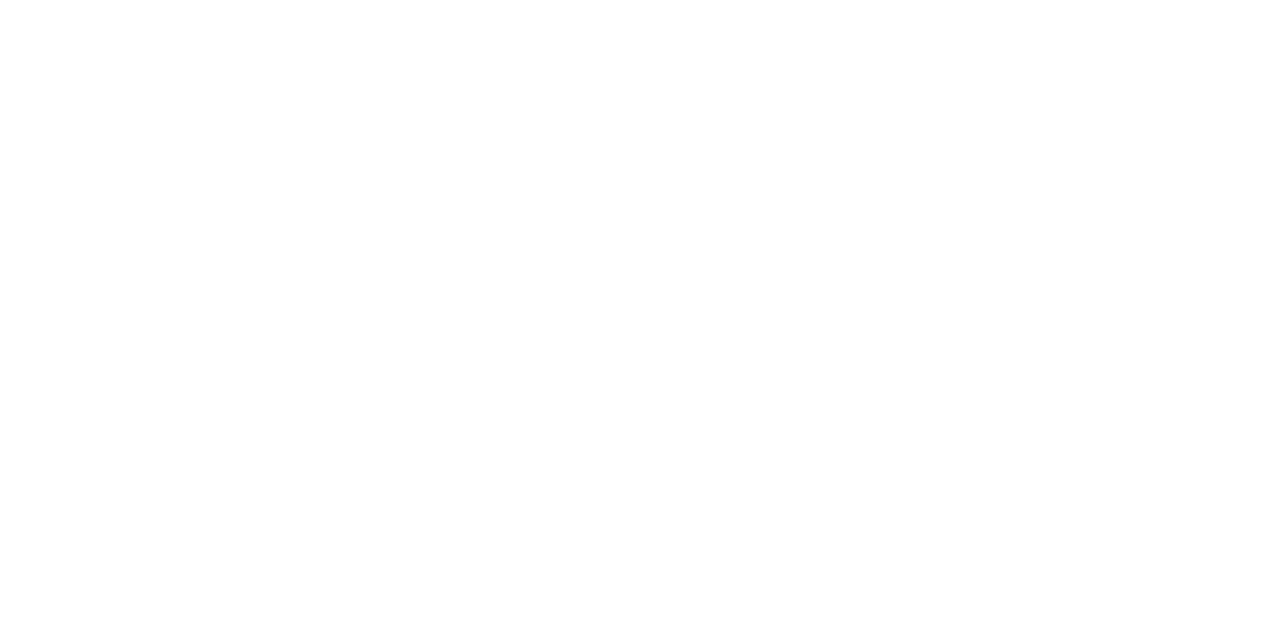
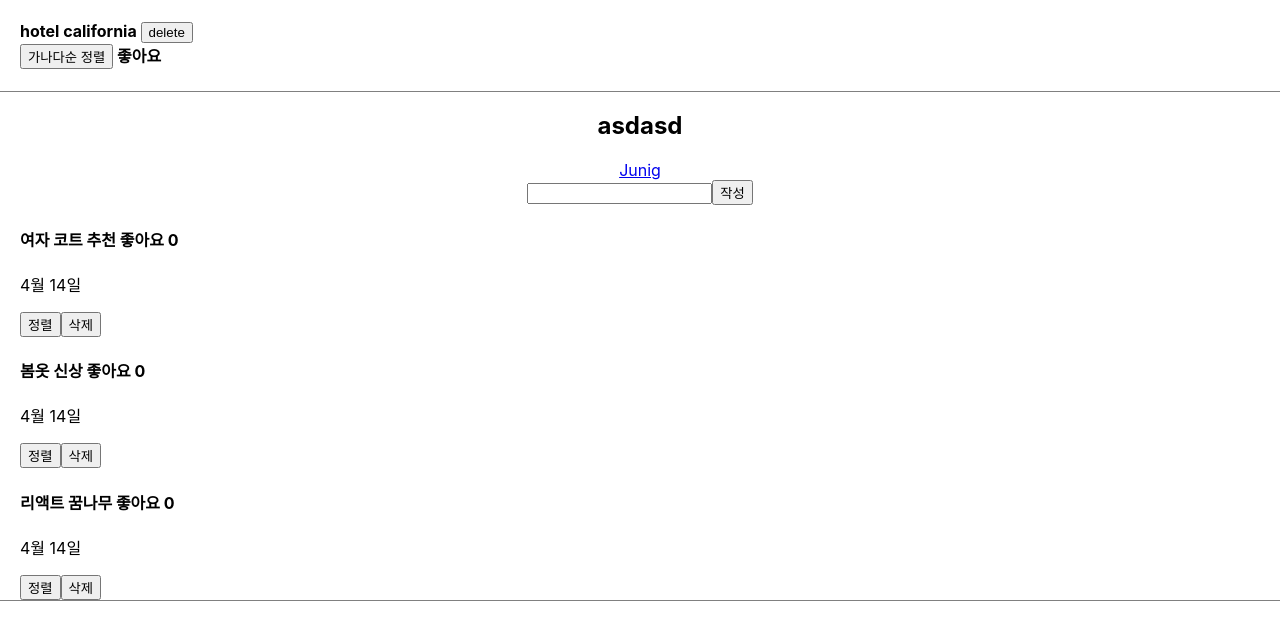
Before and after one commit to yoonseopkim/HSACreactStudy2024, a React (Create React App) app: page /Junig in a window 1280 px wide. Shown: the top 640 px of the page. Built offline with nearby package versions, Linux system fonts and the light colour scheme.

Commit message:
커밋메시지

```diff
--- a/package.json
+++ b/package.json
@@ -8,6 +8,7 @@
     "@testing-library/user-event": "^13.5.0",
     "react": "^18.2.0",
     "react-dom": "^18.2.0",
+    "react-router-dom": "^6.22.3",
     "react-scripts": "5.0.1",
     "web-vitals": "^2.1.4"
   },
--- a/src/App.js
+++ b/src/App.js
@@ -1,12 +1,45 @@
-import logo from './logo.svg';
+// import Junig from "./Junig"
+// import Home from "./Home"
+// import Counter from "./Counter"
+// import Input from "./Input";
+// import Input2 from "./Input2";
+// import UserList from "./UserList";
+import Junig from "./Junig";
 import './App.css';
+import React from "react";
+import {Routes, Route, Link} from "react-router-dom";
 
 function App() {
-  return (
+    return(
       <div className="App">
-
-      </div>
-  );
+        <div class="list">
+          <h4>
+            hotel california <button>delete</button>
+            <br/>
+            <button>가나다순 정렬</button> <span>좋아요</span>
+          </h4>
+        </div>
+        <nav>
+          <h1>asdasd</h1>
+          {/* <Link to="/Home">Home</Link>
+          <Link to="/Junig">Junig</Link>
+          <Link to="/Counter">Counter</Link>
+          <Link to="/Input">Input</Link>
+          <Link to="/Input2">Input2</Link>
+          <Link to="UserList">UserList</Link> */}
+          <Link to="/Junig">Junig</Link>
+        </nav>
+          <Routes>
+            {/* <Route path="/Junig" element={<Junig />} />
+            <Route path="/Home" element={<Home />} />
+            <Route path="/Counter" element={<Counter/>}/>
+            <Route path="/Input" element={<Input/>}/>
+            <Route path="/Input2" element={<Input2/>}/>
+            <Route path="/UserList" element={<UserList/>}/> */}
+            <Route path="/Junig" element={<Junig/>}/>
+          </Routes>
+        </div>
+    )
 }
 
 export default App;
--- a/src/index.css
+++ b/src/index.css
@@ -11,3 +11,19 @@
   font-family: source-code-pro, Menlo, Monaco, Consolas, 'Courier New',
     monospace;
 }
+
+h4 {
+  display: block;
+  margin-block-start: 1.33em;
+  margin-block-end: 1.33em;
+  margin-inline-start: 0px;
+  margin-inline-end: 0px;
+  font-weight: bold;
+  unicode-bidi: isolate;
+}
+
+.list {
+  border-bottom: 1px solid grey;
+  padding-left: 20px;
+  text-align: left;
+}
--- a/src/index.js
+++ b/src/index.js
@@ -1,5 +1,7 @@
 import React from 'react';
 import ReactDOM from 'react-dom/client';
+import {BrowserRouter} from 'react-router-dom'
+
 import './index.css';
 import App from './App';
 import reportWebVitals from './reportWebVitals';
@@ -7,7 +9,9 @@
 const root = ReactDOM.createRoot(document.getElementById('root'));
 root.render(
   <React.StrictMode>
-    <App />
+    <BrowserRouter>
+      <App />
+    </BrowserRouter>
   </React.StrictMode>
 );
 
--- /dev/null
+++ b/src/junig.js
@@ -0,0 +1,44 @@
+import { useState } from "react"
+import { Routes, Route, BrowserRouter } from "react-router-dom";
+
+const Junig =() =>{
+    let[글제목, 글제목변경]=useState(['여자 코트 추천', '봄옷 신상', '리액트 꿈나무']);
+    let[좋아요, 좋아요변경]=useState(0);
+
+    let[입력값, 입력값변경]=useState('');
+
+    const writeHandler=()=>{
+        const 글추가=[...글제목];
+        글추가.unshift(입력값);
+        글제목변경(글추가);
+
+    }
+    return(
+        <div>
+            <input type='text' onChange={(e) => {
+        입력값변경(e.target.value)
+      }} />
+            <button onClick={writeHandler}>작성</button>
+
+            <div class="list">
+                {글제목.map((글제목, index)=>{
+                    return(
+                        <div key={index}>
+                            <h4>{글제목}<span onClick={()=>{좋아요변경(좋아요+1)}}> 좋아요 </span>{좋아요}</h4>
+                            <p>4월 14일</p>
+                            <button onClick={()=>{let a=[...글제목]; a.sort(); 글제목변경(a)}}>정렬</button>
+                            <button onClick={()=>{
+                                let 글삭제 =[...글제목];
+                                글삭제.splice(index,1);
+                                글제목변경(글삭제)
+                            }}>삭제</button>
+                        </div>
+                    );
+                })}
+            </div>
+        </div>
+    )
+
+}
+
+export default Junig;
--- /dev/null
+++ b/src/react1hour/Counter.js
@@ -0,0 +1,22 @@
+import React,{useState} from 'react';
+import {Routes, Route, Link} from "react-router-dom";
+
+const Counter =() =>{
+    const [num, setNumber]=useState(0);
+    const increase =()=>{
+        setNumber(num+1);
+    }
+    const decrease =()=>{
+        setNumber(num-1);
+    }
+
+    return(
+        <div>
+            <button onClick={increase}>+1</button>
+            <button onClick={decrease}>-1</button>
+            <p>{num}</p>
+        </div>
+    )
+}
+
+export default Counter;
--- /dev/null
+++ b/src/react1hour/Home.js
@@ -0,0 +1,7 @@
+import { useState } from "react"
+import { Routes, Route, BrowserRouter } from "react-router-dom";
+
+function Home(){
+    return <h1>Home 입니다. </h1>;
+}
+export default Home;
--- /dev/null
+++ b/src/react1hour/Input.js
@@ -0,0 +1,22 @@
+import React, {useState} from "react";
+
+const Input =() =>{
+    const [textValue, setTextValue]=useState("");
+
+    const oc=(e)=>{
+        setTextValue(e.target.value);
+    };
+
+    return(
+        <div>
+            <input type="text" value={textValue}
+            onChange={oc}
+            />
+            <br/>
+            <p>{textValue}</p>
+        </div>
+    )
+
+}
+
+export default Input;
--- /dev/null
+++ b/src/react1hour/Input2.js
@@ -0,0 +1,56 @@
+import React, {useState} from "react";
+
+const Input2 =() =>{
+    const [textValue, setTextValue]=useState("");
+
+    const oc=(e)=>{
+        setTextValue(e.target.value);
+    };
+
+    const [inputs, setInputs]=useState({
+        name: "a",
+        email: "a",
+        tel: "a"
+    })
+
+    const {name, email, tel}=inputs;
+
+    const onChange=(e) => {
+        const value= e.target.value;
+        const id=e.target.id;
+        setInputs({
+            ...inputs,
+            [id]:value
+        });
+    }
+
+    return(
+        //value={name}
+        <div>
+            <div>
+                <label>이름</label>
+                <input type="text" id="name" value={name} onChange={onChange}/>
+            </div>
+            <div>
+                <label>이메일</label>
+                <input type="email" id="email" value={email} onChange={onChange}/>
+            </div>
+            <div>
+                <label>전화번호</label>
+                <input type="tel" id="tel" value={tel} onChange={onChange}/>
+            </div>
+            <p>이름: {name}</p>
+            <p>이메일: {email}</p>
+            <p>전화번호: {tel}</p>
+
+            <input type="text" value={textValue}
+            onChange={oc}
+            />
+            <br/>
+            <p>{textValue}</p>
+        </div>
+    )
+
+}
+
+export default Input2;
--- /dev/null
+++ b/src/react1hour/UserList.js
@@ -0,0 +1,42 @@
+import React from 'react';
+
+const User =({userData}) =>{
+    return(
+        <tr>
+            <td>
+                {userData.name}
+            </td>
+            <td>
+                {userData.email}
+            </td>
+        </tr>
+    )
+}
+const UserList = () => {
+    const users =[
+        {email: 'asd@gmail.com',name: '유재석'},
+        {email: 'asd2@gmail.com',name: '김종국'},
+        {email: 'asd3@gmail.com',name: '하하'},
+        {email: 'asd4@gmail.com',name: '송지효'},
+    ];
+
+    return(
+        <table>
+            <thead>
+                <tr>
+                    <th>
+                        이름
+                    </th>
+                    <th>
+                        이메일
+                    </th>
+
+                </tr>
+            </thead>
+            <tbody>
+                {users.map(user=> <User userData={user}/>)}
+            </tbody>
+        </table>
+    )
+}
+export default UserList;
```
Also changed, not shown: src/Input3.js (added, +43 -0 lines), 1 other file (tests, documents, lock files or other folders).
